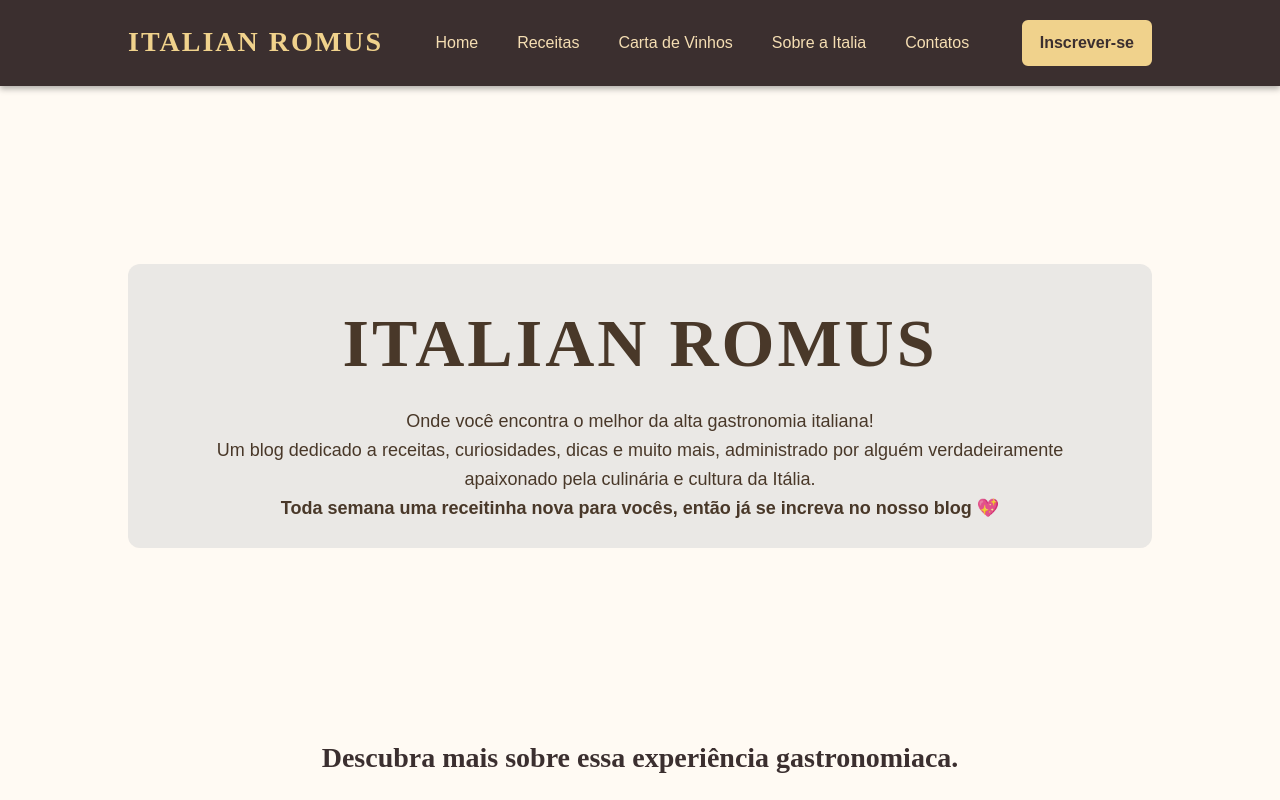
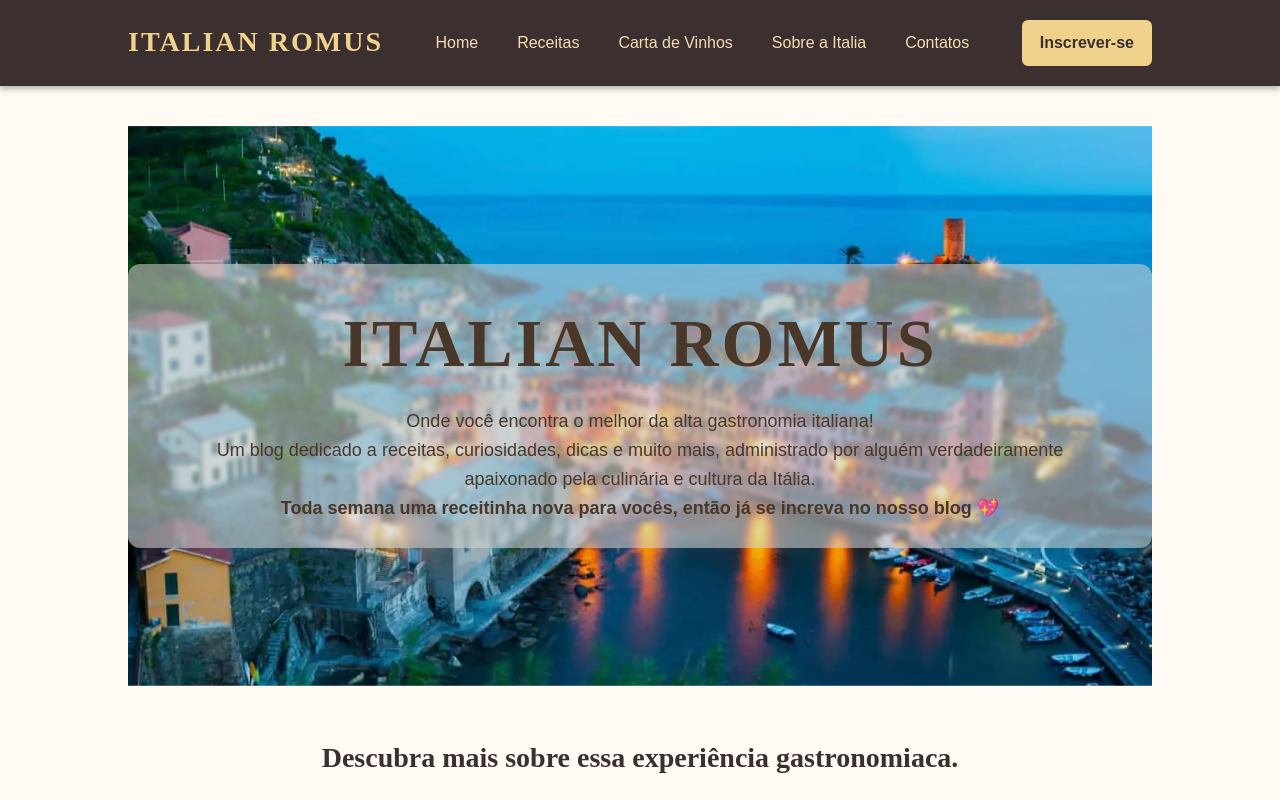
Before and after one commit to Milly003/ITALIAN-ROMUS-BLOG, a plain HTML site: page index.html in a window 1280 px wide. Shown: the top 800 px of the page. Drawn offline with Linux system fonts and the light colour scheme.

Commit message:
Update home.css

```diff
--- a/css/home.css
+++ b/css/home.css
@@ -2,7 +2,7 @@
   position: relative;
   width: 100%;
   height: 70vh;
-  background: url("./imagens/italia.vista.home.webp") center/cover no-repeat;
+  background: url("../imagens/italia.vista.home.webp") center/cover no-repeat;
   display: flex;
   flex-direction: column;
   justify-content: center;
```
